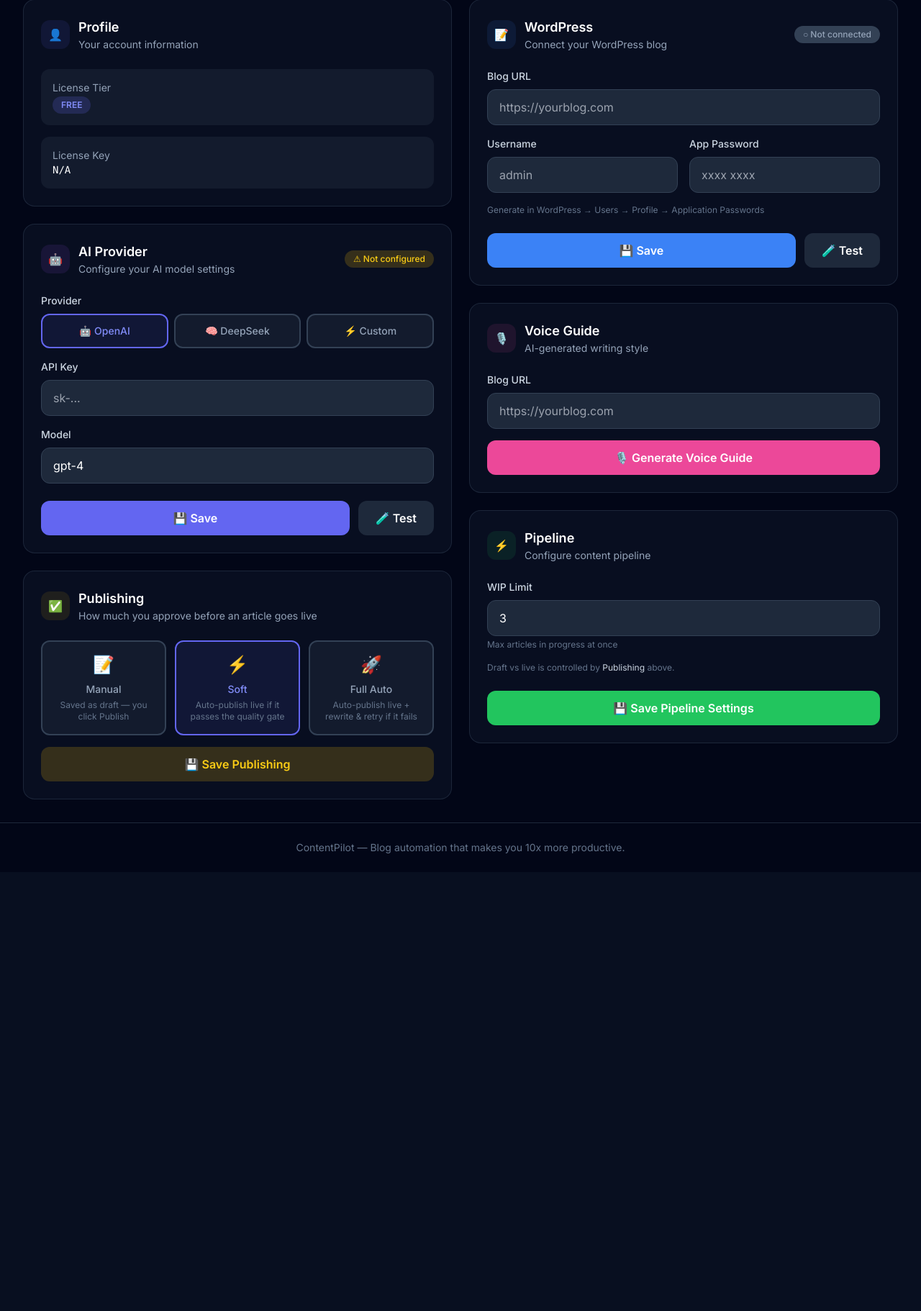
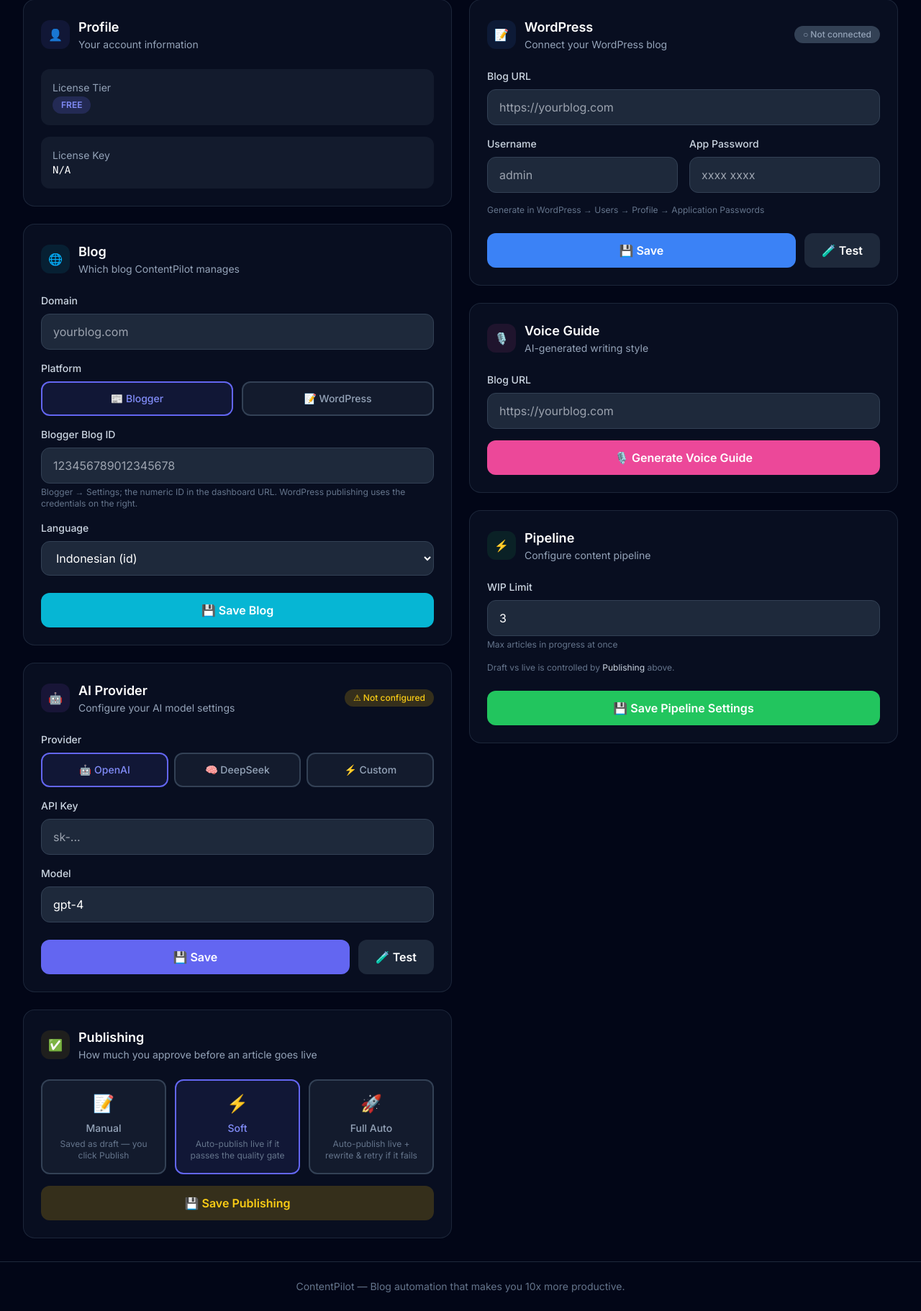
Before and after one commit to bagasunix/content-pilot, a Flask app: page /settings in a window 1280 px wide. Shown: the part 194-2016 px from the top of the page at 72% size. Before the commit the page ends 1380 px from the top, so only its background shows below. Run offline with Flask 3, Linux system fonts and the light colour scheme; the visitor is signed in with stand-in values (Sample User, id 1); some libraries are stand-ins or nearby versions.

Commit message:
feat: add Blog settings section; persist blog + WordPress config
The blog config documented in SETUP_GUIDE.md (domain, blog_id, platform,
language) had no UI — the Settings "Profile" card only showed the license.
WordPress credentials had a form but were never saved either.

- Added a "Blog" settings card: domain, platform toggle (Blogger/WordPress),
  Blogger Blog ID (shown for Blogger), and content language. Posts to
  /settings like the other section forms.
- Extended save_settings to persist platform, language, and the WordPress
  credentials block (url/username/app_password/connected). All merge-safe,
  so saving one section no longer clears the others.

```diff
--- a/web/app.py
+++ b/web/app.py
@@ -851,15 +851,28 @@ def save_settings(form: dict):
     config.setdefault("ai", {})
     config.setdefault("pipeline", {})
 
+    # Blog identity
     if "domain" in form:
         config["domain"] = form.get("domain", "")
     if "blog_id" in form:
         config["blog_id"] = form.get("blog_id", "")
+    if "platform" in form:
+        config["platform"] = form.get("platform", "blogger")
+    if "language" in form:
+        config["language"] = form.get("language", "id")
     # Publishing autonomy — single source of truth (also decides draft vs live).
     if "approval_mode" in form:
         config["approval_mode"] = form.get("approval_mode", "soft")
     if "wip_limit" in form:
         config["pipeline"]["wip_limit"] = int(form.get("wip_limit", 3))
+    # WordPress credentials (only when the WordPress form was submitted)
+    if "wp_url" in form:
+        config["wordpress"] = {
+            "url": form.get("wp_url", ""),
+            "username": form.get("wp_username", ""),
+            "app_password": form.get("wp_app_password", ""),
+            "connected": bool(form.get("wp_url", "").strip()),
+        }
 
     ai_submitted = "ai_provider" in form
     if ai_submitted:
--- a/web/templates/settings.html
+++ b/web/templates/settings.html
@@ -42,6 +42,65 @@
                     </div>
                 </div>
             </div>
+        </div>
+
+        <!-- Blog -->
+        <div class="bg-surface-900/50 border border-surface-700/50 rounded-2xl p-6">
+            <div class="flex items-center gap-3 mb-6">
+                <div class="w-10 h-10 bg-cyan-500/10 rounded-xl flex items-center justify-center">🌐</div>
+                <div>
+                    <h2 class="text-lg font-semibold text-white">Blog</h2>
+                    <p class="text-sm text-surface-400">Which blog ContentPilot manages</p>
+                </div>
+            </div>
+
+            <form method="POST" action="/settings">
+                <input type="hidden" name="csrf_token" value="{{ csrf_token() }}">
+                <div class="space-y-4">
+                    <div>
+                        <label class="block text-sm font-medium text-surface-300 mb-2">Domain</label>
+                        <input type="text" name="domain" value="{{ config.get('domain', '') }}"
+                               placeholder="yourblog.com"
+                               class="w-full px-4 py-3 bg-surface-800 border border-surface-700 rounded-xl text-white focus:border-primary-500 focus:outline-none">
+                    </div>
+
+                    <div>
+                        <label class="block text-sm font-medium text-surface-300 mb-2">Platform</label>
+                        <div class="grid grid-cols-2 gap-3">
+                            <button type="button" onclick="selectPlatform('blogger')"
+                                    class="py-3 px-4 rounded-xl text-sm font-medium transition-all border-2
+                                    {% if config.get('platform', 'blogger') == 'blogger' %}border-primary-500 bg-primary-500/10 text-primary-400{% else %}border-surface-700 bg-surface-800/50 text-surface-400 hover:border-surface-600{% endif %}"
+                                    data-platform="blogger">📰 Blogger</button>
+                            <button type="button" onclick="selectPlatform('wordpress')"
+                                    class="py-3 px-4 rounded-xl text-sm font-medium transition-all border-2
+                                    {% if config.get('platform', 'blogger') == 'wordpress' %}border-primary-500 bg-primary-500/10 text-primary-400{% else %}border-surface-700 bg-surface-800/50 text-surface-400 hover:border-surface-600{% endif %}"
+                                    data-platform="wordpress">📝 WordPress</button>
+                        </div>
+                        <input type="hidden" name="platform" id="platform_input" value="{{ config.get('platform', 'blogger') }}">
+                    </div>
+
+                    <div id="blogger_id_field" class="{% if config.get('platform', 'blogger') != 'blogger' %}hidden{% endif %}">
+                        <label class="block text-sm font-medium text-surface-300 mb-2">Blogger Blog ID</label>
+                        <input type="text" name="blog_id" value="{{ config.get('blog_id', '') }}"
+                               placeholder="123456789012345678"
+                               class="w-full px-4 py-3 bg-surface-800 border border-surface-700 rounded-xl text-white focus:border-primary-500 focus:outline-none">
+                        <p class="text-xs text-surface-500 mt-1">Blogger → Settings; the numeric ID in the dashboard URL. WordPress publishing uses the credentials on the right.</p>
+                    </div>
+
+                    <div>
+                        <label class="block text-sm font-medium text-surface-300 mb-2">Language</label>
+                        <select name="language"
+                                class="w-full px-4 py-3 bg-surface-800 border border-surface-700 rounded-xl text-white focus:border-primary-500 focus:outline-none">
+                            <option value="id" {% if config.get('language', 'id') == 'id' %}selected{% endif %}>Indonesian (id)</option>
+                            <option value="en" {% if config.get('language', 'id') == 'en' %}selected{% endif %}>English (en)</option>
+                        </select>
+                    </div>
+                </div>
+
+                <button type="submit" class="mt-6 w-full py-3 px-4 bg-cyan-500 hover:bg-cyan-600 text-white font-semibold rounded-xl transition-colors">
+                    💾 Save Blog
+                </button>
+            </form>
         </div>
 
         <!-- AI Provider -->
@@ -351,6 +410,21 @@ function selectProvider(provider) {
     }
 }
 
+function selectPlatform(platform) {
+    document.getElementById('platform_input').value = platform;
+    document.querySelectorAll('[data-platform]').forEach(btn => {
+        if (btn.dataset.platform === platform) {
+            btn.className = btn.className.replace('border-surface-700 bg-surface-800/50', 'border-primary-500 bg-primary-500/10');
+            btn.className = btn.className.replace('text-surface-400', 'text-primary-400');
+        } else {
+            btn.className = btn.className.replace('border-primary-500 bg-primary-500/10', 'border-surface-700 bg-surface-800/50');
+            btn.className = btn.className.replace('text-primary-400', 'text-surface-400');
+        }
+    });
+    const bid = document.getElementById('blogger_id_field');
+    if (platform === 'blogger') { bid.classList.remove('hidden'); } else { bid.classList.add('hidden'); }
+}
+
 function selectApproval(mode) {
     document.getElementById('approval_input').value = mode;
     document.getElementById('approval_form_input').value = mode;
```
